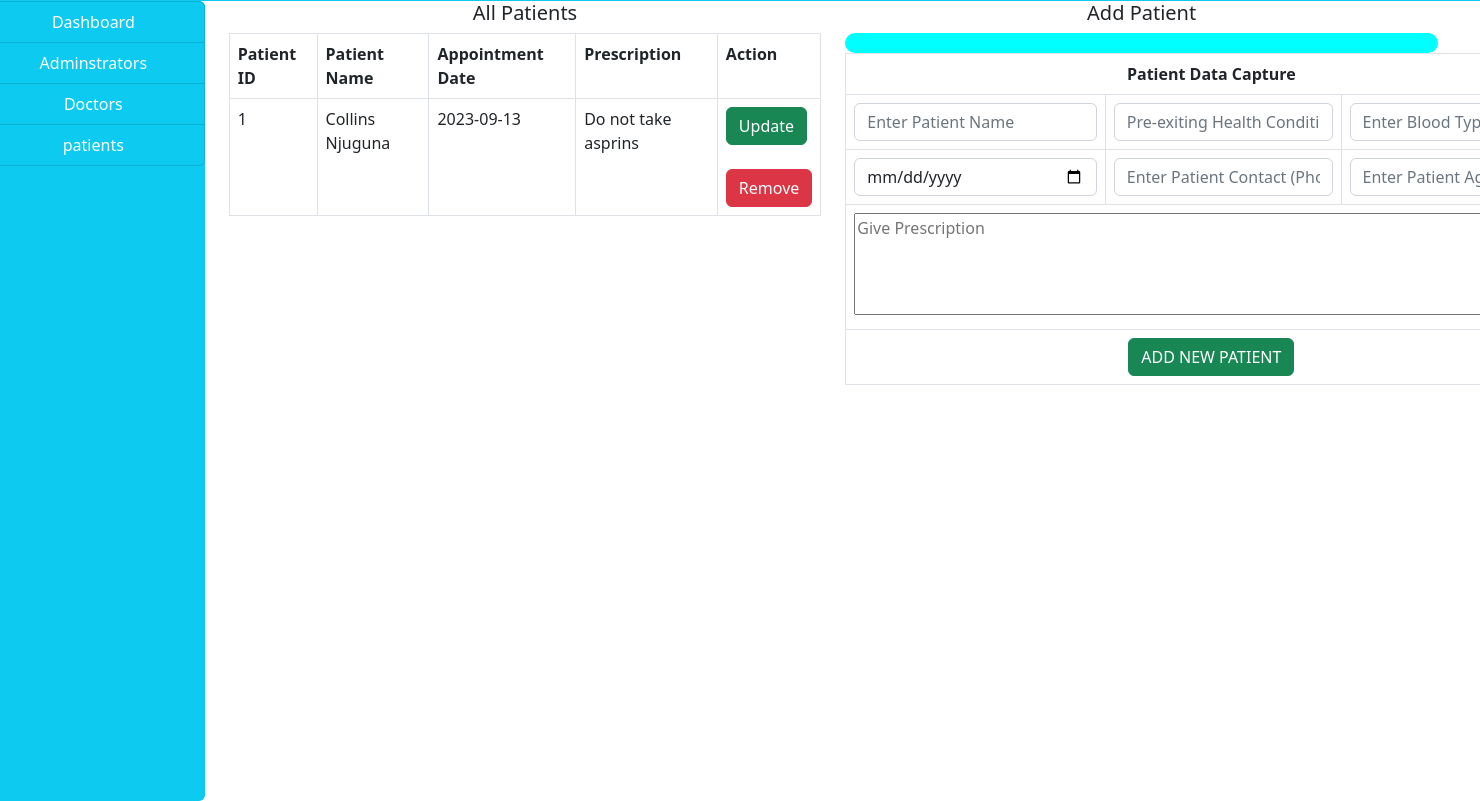
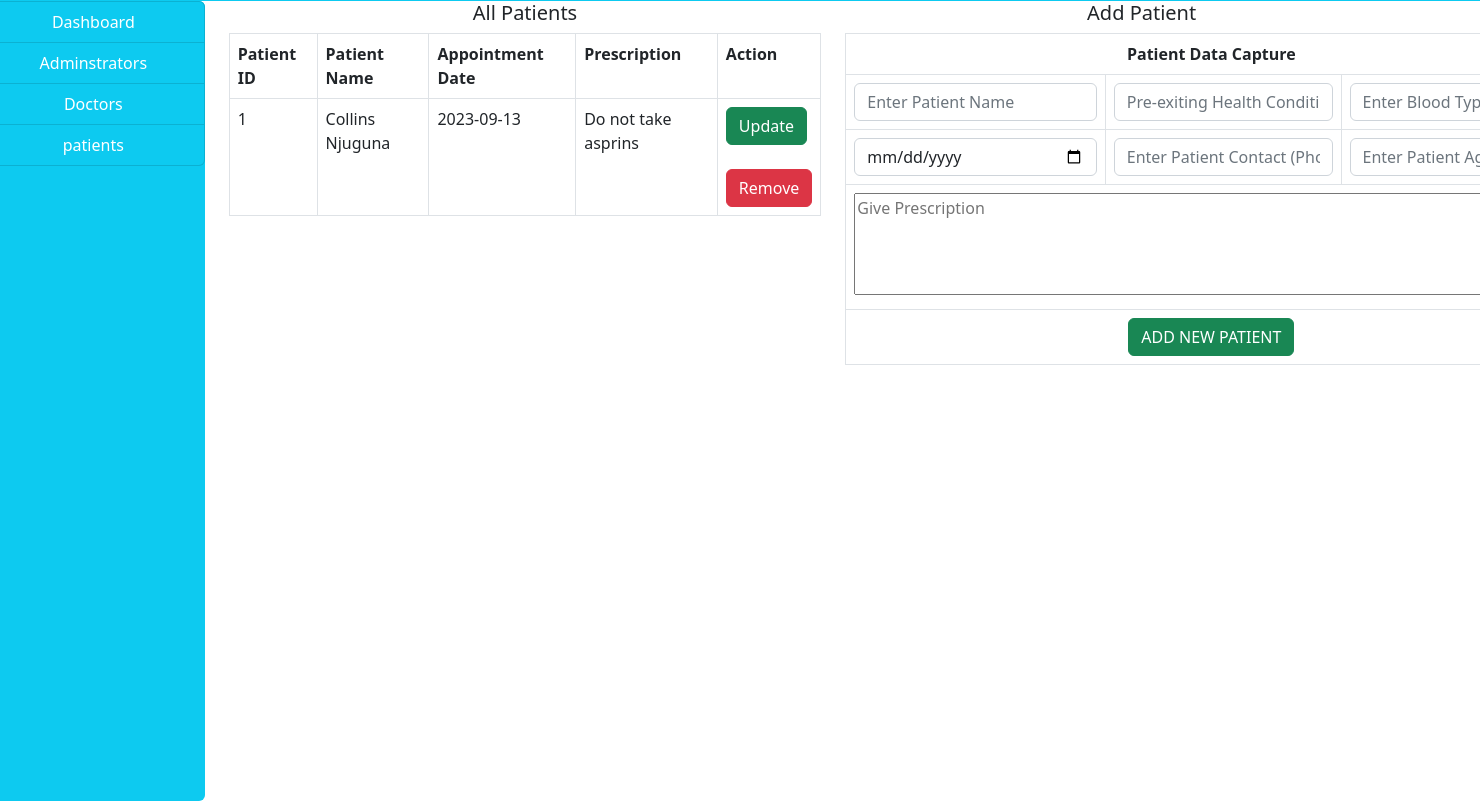
Before and after one commit to Kanyorok/hospital-management, a PHP site: page /admin/addpatient.php in a window 1480 px wide; the page is wider, and only the part inside the window is pictured. Shown: the part 55-856 px from the top of that part. Run offline with PHP 8.4, Linux system fonts and the light colour scheme; a user stored in the database is signed in; data comes from the database, SQL or seed files in the repository.

Commit message:
Fix the UI

```diff
--- a/admin/addpatient.php
+++ b/admin/addpatient.php
@@ -139,9 +139,7 @@
 
                                                     ?>
                                                 </tr>
-                                                <div class="apimessage">
 
-                                                </div>
                                             </div>
                                         </form>
                                     </tbody>
```
